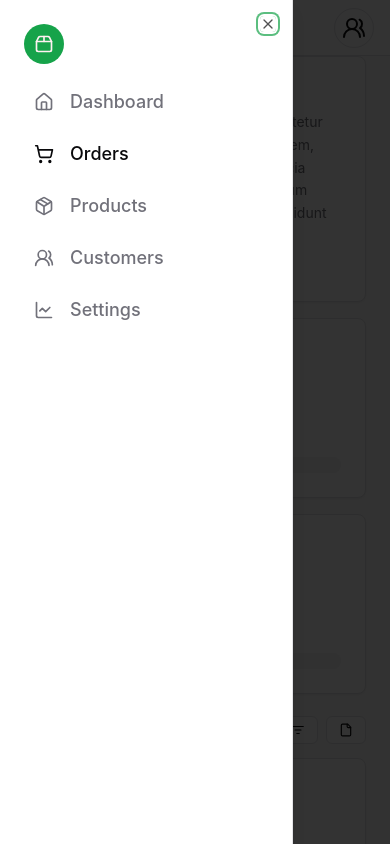
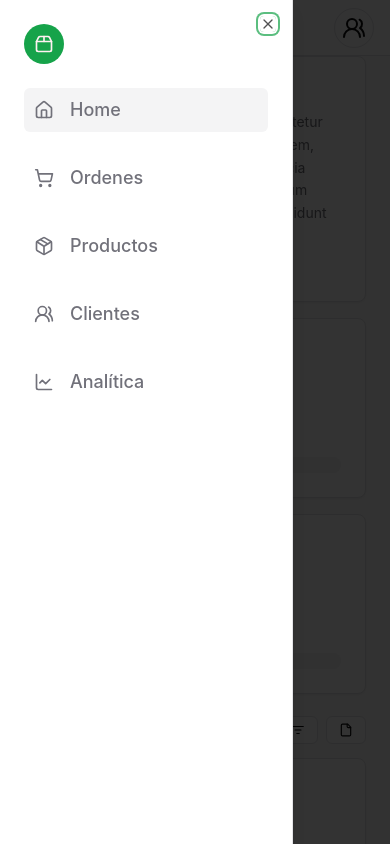
Before and after one commit to wolfsouldev/dashboard-company-react, a React (Vite) app: page /dashboard in a window 390 px wide. Both pictures are taken after a click on the button "Toggle Menu". Shown: the top 844 px of the page. Built offline with nearby package versions, Linux system fonts and the light colour scheme.

Commit message:
refactor: :recycle: Change manager link routes

```diff
--- a/src/components/layout/HeaderAdmin.tsx
+++ b/src/components/layout/HeaderAdmin.tsx
@@ -1,10 +1,5 @@
 import {
-  Home,
-  LineChart,
-  Package,
-  Package2,
   PanelLeft,
-  ShoppingCart,
   Users2,
 } from "lucide-react";
 import { Button } from "../ui/button";
@@ -19,6 +14,7 @@ import {
   DropdownMenuTrigger,
 } from "../ui/dropdown-menu";
 import { ModeToggle } from "../core/ModeToggle";
+import { SideBarMobile } from "./SiderbarMobile";
 
 export default function HeaderAdmin() {
   return (
@@ -31,50 +27,7 @@ export default function HeaderAdmin() {
           </Button>
         </SheetTrigger>
         <SheetContent side="left" className="sm:max-w-xs">
-          <nav className="grid gap-6 text-lg font-medium">
-            <a
-              href="#"
-              className="group flex h-10 w-10 shrink-0 items-center justify-center gap-2 rounded-full bg-primary text-lg font-semibold text-primary-foreground md:text-base"
-            >
-              <Package2 className="h-5 w-5 transition-all group-hover:scale-110" />
-              <span className="sr-only">Acme Inc</span>
-            </a>
-            <a
-              href="#"
-              className="flex items-center gap-4 px-2.5 text-muted-foreground hover:text-foreground"
-            >
-              <Home className="h-5 w-5" />
-              Dashboard
-            </a>
-            <a
-              href="#"
-              className="flex items-center gap-4 px-2.5 text-foreground"
-            >
-              <ShoppingCart className="h-5 w-5" />
-              Orders
-            </a>
-            <a
-              href="#"
-              className="flex items-center gap-4 px-2.5 text-muted-foreground hover:text-foreground"
-            >
-              <Package className="h-5 w-5" />
-              Products
-            </a>
-            <a
-              href="#"
-              className="flex items-center gap-4 px-2.5 text-muted-foreground hover:text-foreground"
-            >
-              <Users2 className="h-5 w-5" />
-              Customers
-            </a>
-            <a
-              href="#"
-              className="flex items-center gap-4 px-2.5 text-muted-foreground hover:text-foreground"
-            >
-              <LineChart className="h-5 w-5" />
-              Settings
-            </a>
-          </nav>
+         <SideBarMobile/>
         </SheetContent>
       </Sheet>
 
--- a/src/components/layout/Sidebar.tsx
+++ b/src/components/layout/Sidebar.tsx
@@ -4,61 +4,16 @@ import {
   TooltipTrigger,
 } from "@/components/ui/tooltip";
 import {
-  Home,
-  LineChart,
-  Package,
   Settings,
-  ShoppingCart,
   Store,
-  Users2,
 } from "lucide-react";
 import { NavLink, useLocation } from "react-router-dom";
+import { getRoutes } from "./routes-link";
 
 export default function SideBar() {
+  const { pathname } = useLocation();
 
-  const { pathname } = useLocation();
-  const routes = [
-    {
-      id: 1,
-      label: "Home",
-      tooltip: "Home",
-      to: "",
-      icon: Home,
-      current : pathname.endsWith("dashboard")
-    },
-    {
-      id: 2,
-      label: "Ordenes",
-      tooltip: "Ordenes",
-      to: "orders",
-      icon: ShoppingCart,
-      current : pathname.includes("orders")
-    },
-    {
-      id: 3,
-      label: "Productos",
-      tooltip: "Productos",
-      to: "products",
-      icon: Package,
-      current : pathname.includes("products")
-    },
-    {
-      id: 4,
-      label: "Clientes",
-      tooltip: "Clientes",
-      to: "clients",
-      icon: Users2,
-      current : pathname.includes("client")
-    },
-    {
-      id: 5,
-      label: "Analítica",
-      tooltip: "Analítica",
-      to: "anality",
-      icon: LineChart,
-      current : pathname.includes("anality")
-    },
-  ];
+  const routes = getRoutes(pathname);
 
   return (
     <>
@@ -71,7 +26,7 @@ export default function SideBar() {
             <Store className="size-5 transition-all group-hover:scale-110" />
           </a>
           {routes.map((route) => {
-            const { to, label, tooltip, icon: Icon, id,current } = route;
+            const { to, label, tooltip, icon: Icon, id, current } = route;
 
             return (
               <>
--- /dev/null
+++ b/src/components/layout/SiderbarMobile.tsx
@@ -0,0 +1,45 @@
+import { NavLink, useLocation } from "react-router-dom";
+import { getRoutes } from "./routes-link";
+import { Tooltip, TooltipContent, TooltipTrigger } from "../ui";
+import { Package2 } from "lucide-react";
+
+export const SideBarMobile = () => {
+  const { pathname } = useLocation();
+
+  const routes = getRoutes(pathname);
+  return (
+
+      <nav className="grid gap-6 text-lg font-medium">
+         <a
+              href="#"
+              className="group flex h-10 w-10 shrink-0 items-center justify-center gap-2 rounded-full bg-primary text-lg font-semibold text-primary-foreground md:text-base"
+            >
+              <Package2 className="h-5 w-5 transition-all group-hover:scale-110" />
+              <span className="sr-only">Acme Inc</span>
+            </a>
+        {routes.map((route) => {
+          const { to, label, tooltip, icon: Icon, id, current } = route;
+
+          return (
+            <>
+              <Tooltip key={id}>
+                <TooltipTrigger asChild>
+                  <NavLink
+                    to={to}
+                    className={`flex items-center gap-4 px-2.5 text-muted-foreground hover:text-foreground rounded-md p-2 ${
+                      current && "text-black bg-accent"
+                    }`}
+                  >
+                    <Icon className="h-5 w-5" />
+                    {label}
+                    <span className="sr-only">{label}</span>
+                  </NavLink>
+                </TooltipTrigger>
+                <TooltipContent side="right">{tooltip}</TooltipContent>
+              </Tooltip>
+            </>
+          );
+        })}
+      </nav>
+  );
+};
--- /dev/null
+++ b/src/components/layout/routes-link.ts
@@ -0,0 +1,44 @@
+import { Home, LineChart, Package, ShoppingCart, Users2 } from "lucide-react";
+
+export const getRoutes = (pathname : string)=>[
+    {
+      id: 1,
+      label: "Home",
+      tooltip: "Home",
+      to: "",
+      icon: Home,
+      current : pathname.endsWith("dashboard")
+    },
+    {
+      id: 2,
+      label: "Ordenes",
+      tooltip: "Ordenes",
+      to: "orders",
+      icon: ShoppingCart,
+      current : pathname.includes("orders")
+    },
+    {
+      id: 3,
+      label: "Productos",
+      tooltip: "Productos",
+      to: "products",
+      icon: Package,
+      current : pathname.includes("products")
+    },
+    {
+      id: 4,
+      label: "Clientes",
+      tooltip: "Clientes",
+      to: "clients",
+      icon: Users2,
+      current : pathname.includes("client")
+    },
+    {
+      id: 5,
+      label: "Analítica",
+      tooltip: "Analítica",
+      to: "anality",
+      icon: LineChart,
+      current : pathname.includes("anality")
+    },
+  ];
```
